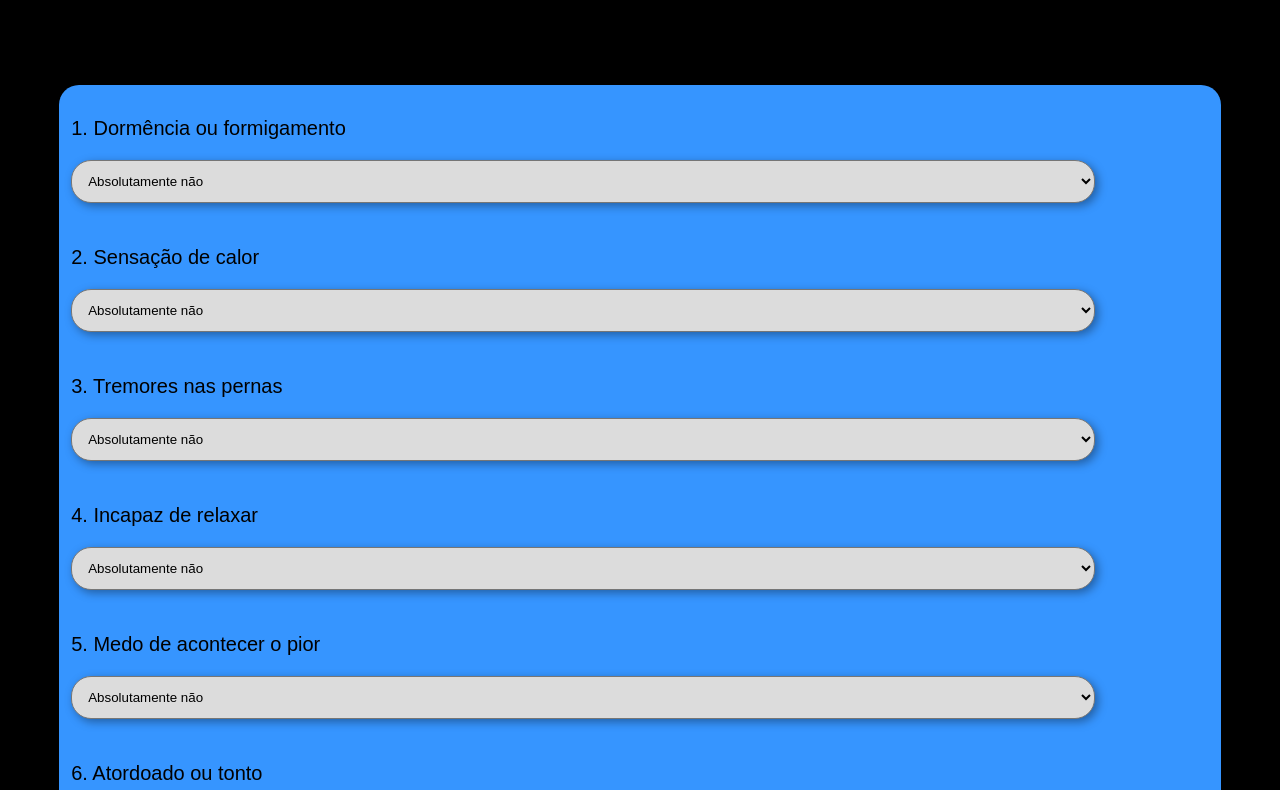
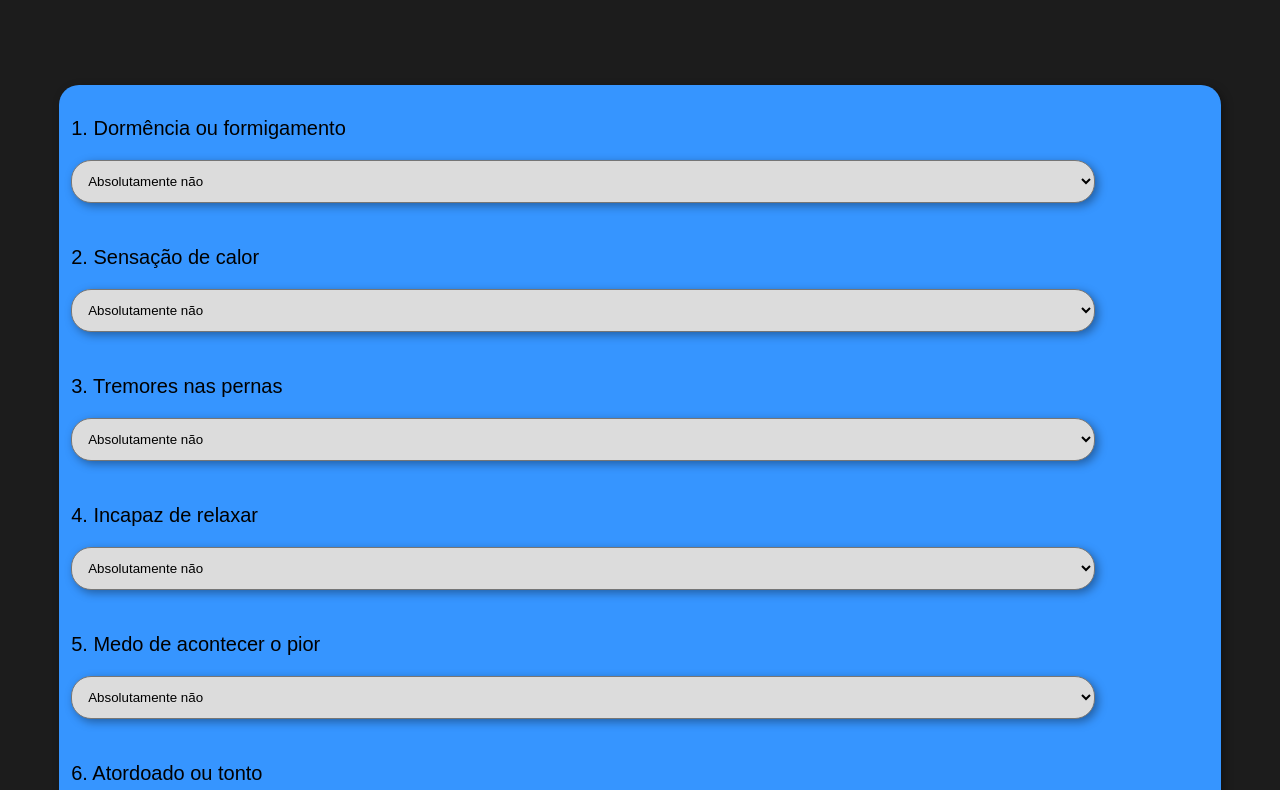
Before and after one commit to teste-de-ansiedade/teste-de-ansiedade.github.io, a plain HTML site: page index.html in a window 1280 px wide. Shown: the part 87-877 px from the top of the page. Drawn offline with Linux system fonts and the light colour scheme.

Commit message:
Update index.html

```diff
--- a/index.html
+++ b/index.html
@@ -6,7 +6,7 @@
       <link rel="stylesheet" href="style.css">
       <title>Teste de Ansiedade</title>
    </head>
-   <body bgcolor="black">
+   <body bgcolor="#1c1c1c">
       <h1> Teste de Ansiedade </h1>
       <div class="container">
       <section>
```
